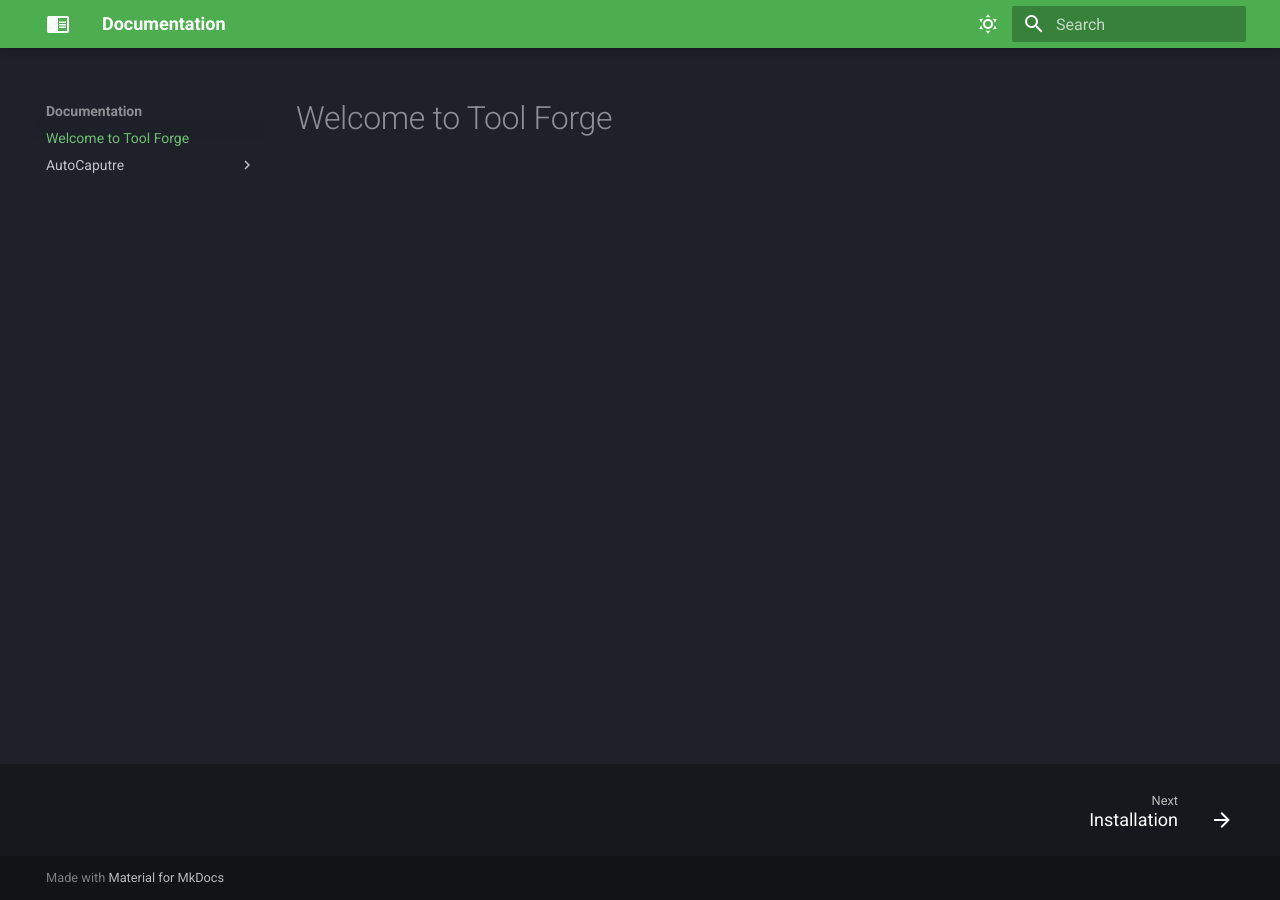
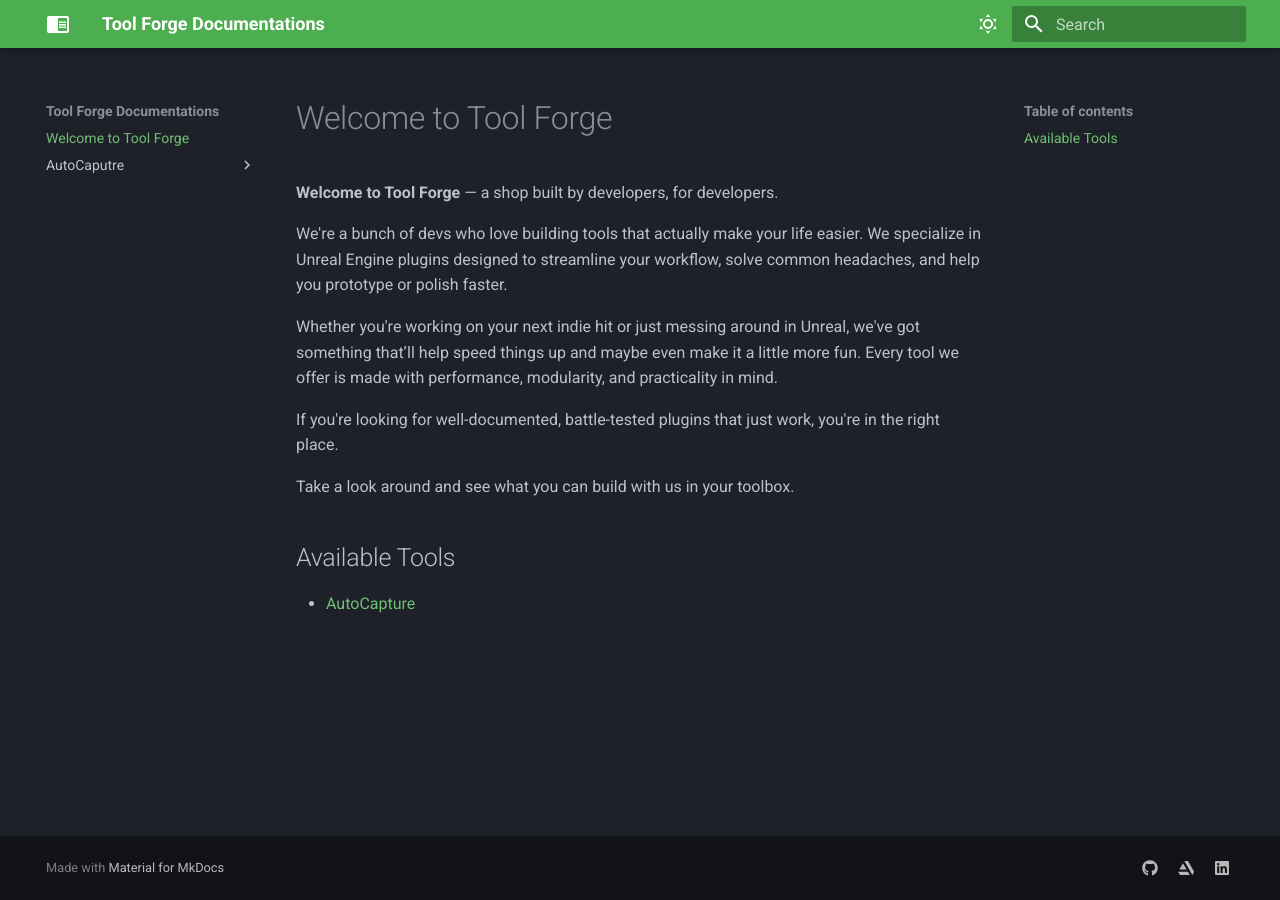
Before and after one commit to benjoe93/tool-docs, an MkDocs documentation site: the page built from docs/index.md, in a window 1280 px wide. Built offline with MkDocs 1.6.1 and Material for MkDocs 9.7.7, drawn with Linux system fonts in a browser that asks for light colours.

Commit message:
AutoCapture documentation

```diff
--- a/docs/index.md
+++ b/docs/index.md
@@ -1 +1,15 @@
 # Welcome to Tool Forge
+
+**Welcome to Tool Forge** — a shop built by developers, for developers.
+
+We're a bunch of devs who love building tools that actually make your life easier. We specialize in Unreal Engine plugins designed to streamline your workflow, solve common headaches, and help you prototype or polish faster.
+
+Whether you're working on your next indie hit or just messing around in Unreal, we've got something that’ll help speed things up and maybe even make it a little more fun. Every tool we offer is made with performance, modularity, and practicality in mind.
+
+If you're looking for well-documented, battle-tested plugins that just work, you're in the right place.
+
+Take a look around and see what you can build with us in your toolbox.
+
+## Available Tools
+
+- [AutoCapture](/docs/AutoCaputre/02_usage.md)
--- a/mkdocs.yml
+++ b/mkdocs.yml
@@ -1,9 +1,9 @@
-site_name: Documentation
-site_url: https://sitename.example
+site_name: Tool Forge Documentations
+site_url: https://github.com/benjoe93/tool-docs
 theme:
   name: material
   features:
-    - navigation.footer
+    - navigation.footer: false
   font:
     text: Roboto
     code: Roboto Mono
@@ -29,9 +29,23 @@
 
 markdown_extensions:
   - attr_list
+  - md_in_html
+
+  # Text formatting
+  - pymdownx.critic
+  - pymdownx.caret
+  - pymdownx.keys
+  - pymdownx.mark
+  - pymdownx.tilde
+
+  - pymdownx.blocks.caption
+
+  # Emoji support
   - pymdownx.emoji:
       emoji_index: !!python/name:material.extensions.emoji.twemoji
       emoji_generator: !!python/name:material.extensions.emoji.to_svg
+
+  # Code formatting
   - pymdownx.highlight:
       anchor_linenums: true
       line_spans: __span
@@ -45,3 +59,12 @@
   # callouts
   - admonition
   - pymdownx.details
+
+extra:
+  social:
+    - icon: fontawesome/brands/github
+      link: https://github.com/benjoe93
+    - icon: fontawesome/brands/artstation
+      link: https://www.artstation.com/benjoe
+    - icon: fontawesome/brands/linkedin
+      link: https://www.linkedin.com/in/benblazer/
```
Also changed, not shown: docs/AutoCaputre/02_usage.md (added, +39 -0 lines), docs/AutoCaputre/03_settings.md (added, +51 -0 lines), docs/AutoCaputre/01_installation.md (renamed from docs/AutoCaputre/installation.md), docs/assets/AutoCapture/Buttons.png (added), docs/assets/AutoCapture/Settings.png (added), docs/assets/AutoCapture/Toolbar.png (added).
